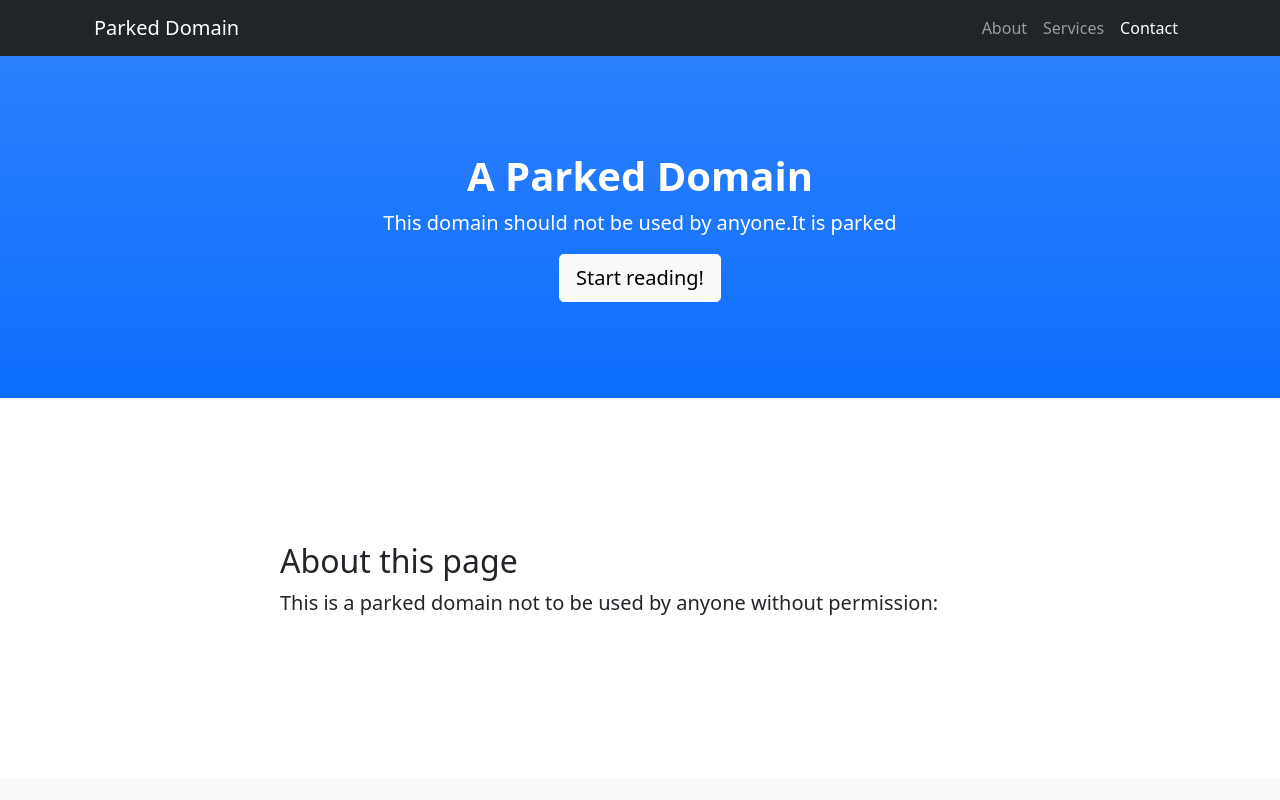
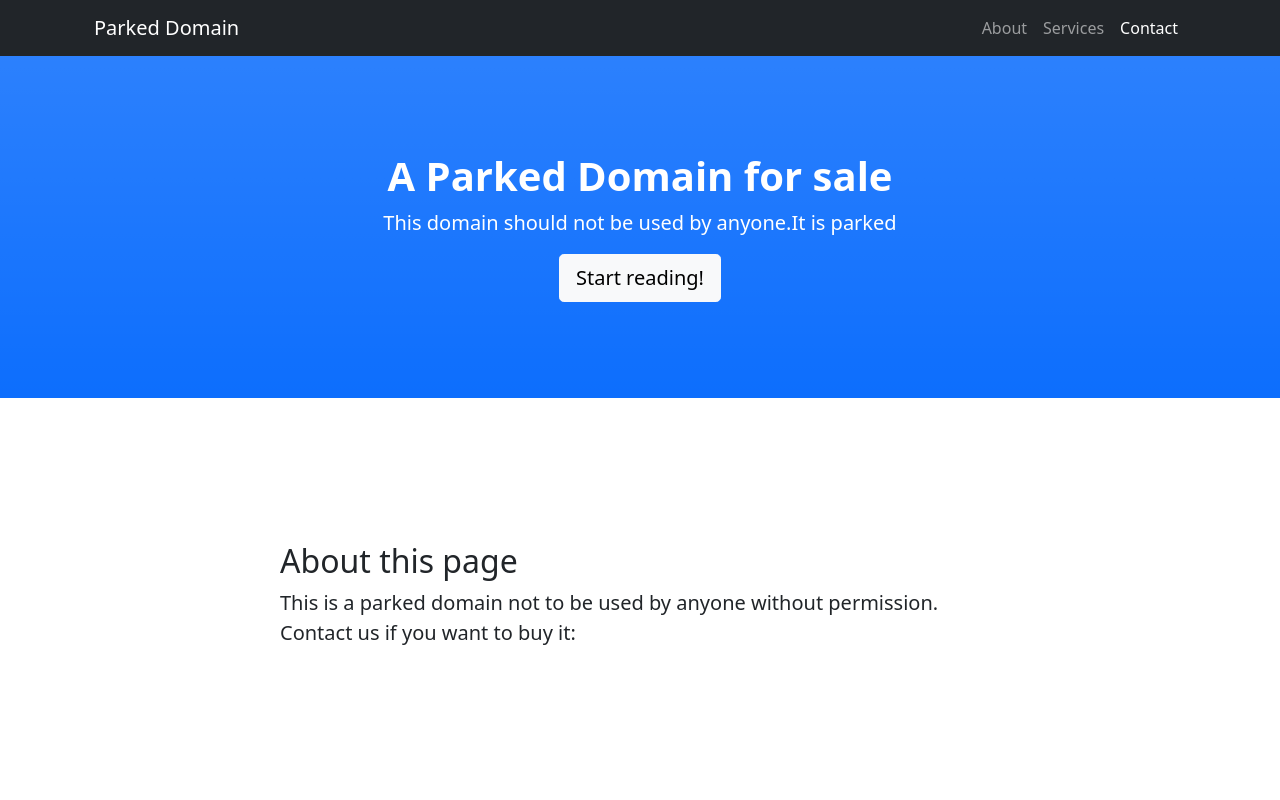
Before and after one commit to bhupenderbhardwaj83/parked-domain, a plain HTML site: page index.html in a window 1280 px wide. Shown: the top 800 px of the page. Drawn offline with nearby package versions, Linux system fonts and the light colour scheme.

Commit message:
Update index.html

```diff
--- a/index.html
+++ b/index.html
@@ -29,7 +29,7 @@
         <header class="bg-primary bg-gradient text-white">
             <div class="container px-4 text-center">
                 <!-- <h1 class="fw-bolder">A Hacked Domain</h1> -->
-                <h1 class="fw-bolder">A Parked Domain</h1>
+                <h1 class="fw-bolder">A Parked Domain for sale</h1>
                 <p class="lead">This domain should not be used by anyone.It is parked</p>
                 <a class="btn btn-lg btn-light" href="#about">Start reading!</a>
             </div>
@@ -40,7 +40,7 @@
                 <div class="row gx-4 justify-content-center">
                     <div class="col-lg-8">
                         <h2>About this page</h2>
-                        <p class="lead">This is a parked domain not to be used by anyone without permission:</p>
+                        <p class="lead">This is a parked domain not to be used by anyone without permission. Contact us if you want to buy it:</p>
 
                     </div>
                 </div>
```
